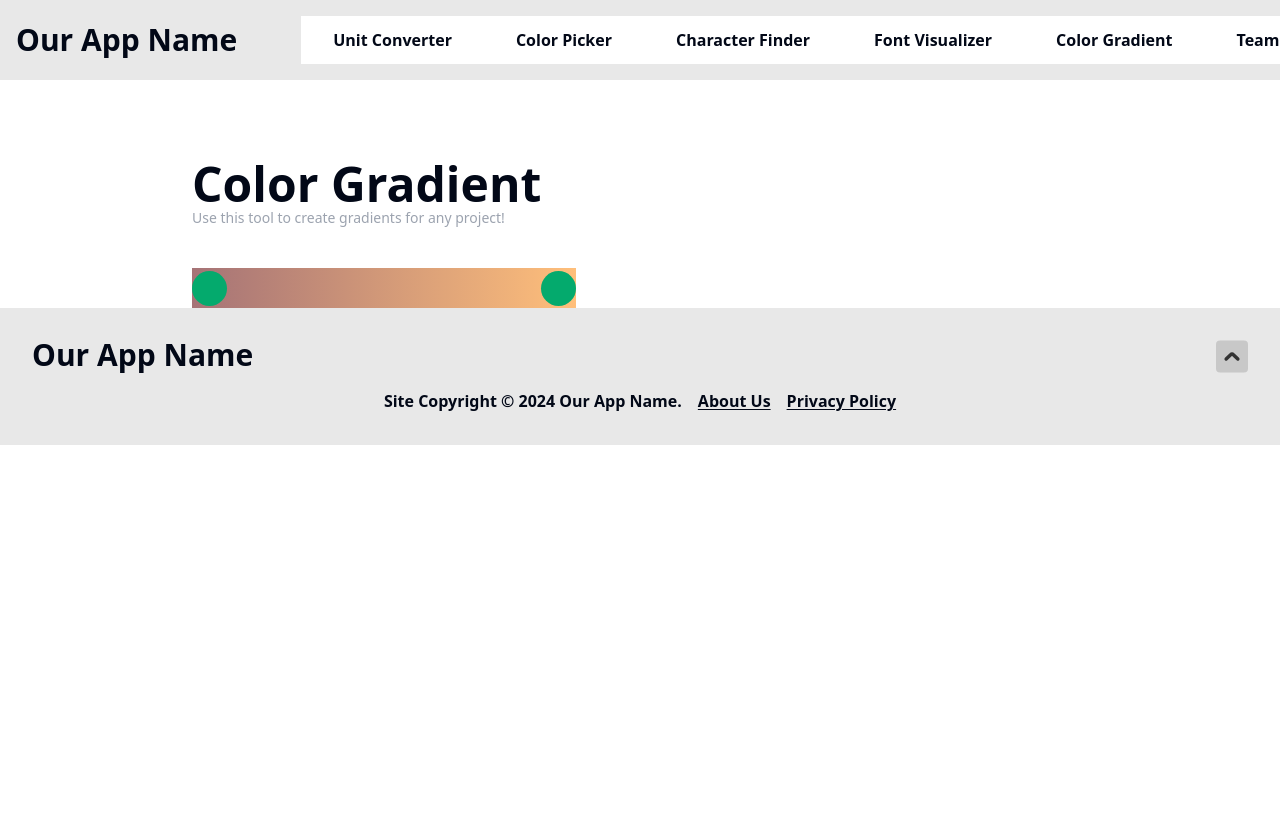
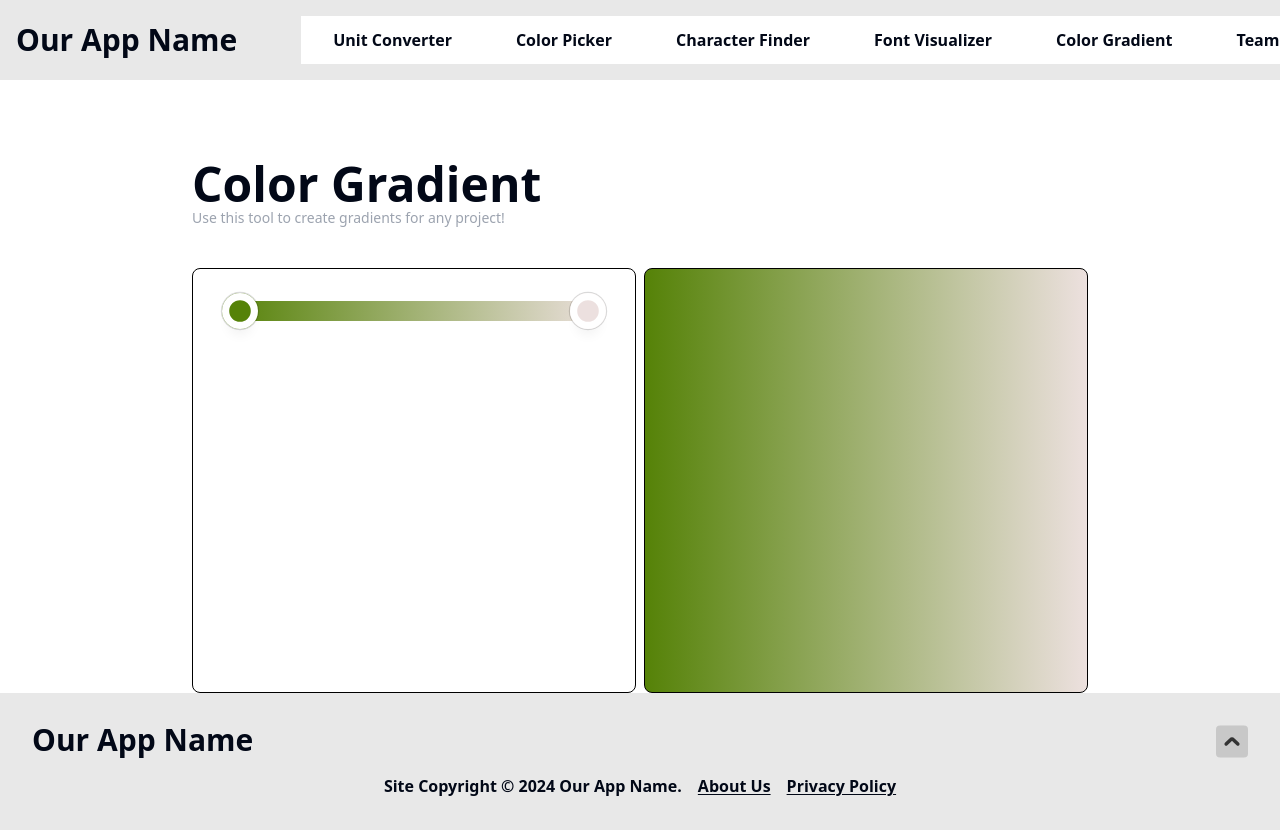
Before and after one commit to chingu-voyages/devex.tools, a React (Vite) app in the folder fetools-app/: page /color-gradient in a window 1280 px wide. Shown: the top 830 px of the page. Before the commit the page ends 800 px from the top, so only its background shows below. Built offline with nearby package versions, Linux system fonts and the light colour scheme.

Commit message:
First functional demo of color gradient
there's still a lot of clean up to do, but the main thing is working I guess haha

```diff
--- a/fetools-app/src/components/ColorGradientSlider.jsx
+++ b/fetools-app/src/components/ColorGradientSlider.jsx
@@ -1,21 +1,93 @@
-export default function ColorGradientSlider({addKnob}){
+import { useState } from "react"
+import tinycolor from "tinycolor2";
+
+const colors = [
+    getRandomColor(), getRandomColor()
+]
+
+export default function ColorGradientSlider(){
+
+    const colorStyles = getCSSRules(':root')
+
+    const [,setActiveKnob] = useState(false)
+    const [knobsNumber, setKnobsNumber] = useState(2)
+
+    updateCSSValues('--color1', colors[0])
+    updateCSSValues('--color2', colors[1])
 
     return(
-    <>
-        <div className="wrap flex flex-col relative overflow-hidden w-96 h-10 justify-center">
-            <label className="flex-1 w-full h-min relative">
-                <input id='thumb' className="slider" type="range" min='0' max='100' step='0.5' defaultValue='100' onChange={handleOnChange}></input>
-            </label>
-            <label className="flex-1 w-full absolute">
-                <input id='thumb' className="slider absolute" type="range" min='0' max='100'step='0.5' defaultValue='0' onChange={handleOnChange}></input>
-            </label>
+    <div id="slider-container" className="flex flex-col flex-1 p-8 rounded-md ">
+        <div
+        className="wrap gradient flex flex-col relative w-full h-5 justify-center">
+                <label
+                className="flex-1 w-full h-max absolute">
+                        <input data-color={colors[0]} id="thumb" type="range" min='0' max='100' step='1' defaultValue='0'
+                        onChange={handleOnChange}
+                        onFocus={handleOnFocus}
+                        className="slider absolute"
+                        style={{background: 'red'}}></input>
+                </label>
+                <label
+                className="flex-1 w-full h-max absolute">
+                    <input data-color={colors[1]} id="thumb" type="range" min='0' max='100' step='1' defaultValue='100'
+                    onChange={handleOnChange}
+                    onFocus={handleOnFocus}
+                    className="slider absolute"></input>
+                </label>
         </div>
-    </>
+    </div>
     )
 
-    function handleOnChange(evt){
-        console.log(evt.target.value)
+    function getCSSRules(CSSRule){
+        const styleSheet = document.styleSheets[1].cssRules
+        for(let CSSStyle of styleSheet){
+            if(CSSStyle.selectorText===CSSRule){
+                return CSSStyle
+            }
+        }
     }
 
+    function handleOnChange(evt){
+
+        const currentThumbElement = evt.target;
+        const currentThumbColor = currentThumbElement.getAttribute('data-color')
+
+        if(currentThumbColor === colorStyles.style.getPropertyValue('--color1')){
+            updateCSSValues('--percentage1', `${currentThumbElement.value}%`)
+        } else{
+            updateCSSValues('--percentage2', `${currentThumbElement.value}%`)
+        }
+    }
+
+    function handleOnFocus(evt){
+        const currentThumbElement = evt.target;
+
+        const ThumbElements = document.querySelectorAll('#thumb');
+
+        ThumbElements.forEach((thumb) =>{
+            thumb.activeHandle = false;
+
+            thumb.classList.remove('isActive', 'z-10')
+        })
+
+        currentThumbElement.classList.add('isActive', 'z-10')
+
+        handleActiveKnobState(currentThumbElement.activeHandle)
+    }
+
+    function handleActiveKnobState(){
+        setActiveKnob(true)
+    }
+
+    function updateCSSValues(cssVariable, newValue){
+        colorStyles.style.setProperty(cssVariable, newValue)
+    }
 
 }
+
+function getRandomColor(){
+    const hNum = (Math.random()*361).toFixed(0)
+    const sNum = (Math.random()*101).toFixed(0)
+    const lNum = (Math.random()*101).toFixed(0)
+    return (`hsla(${hNum}, ${sNum}%, ${lNum}%, 1)`)
+}
--- a/fetools-app/src/pages/ColorGradient.css
+++ b/fetools-app/src/pages/ColorGradient.css
@@ -1,5 +1,13 @@
+:root{
+    --color1: hsla(356, 22%, 55%, 1);
+    --color2: hsla(31, 100%, 74%, 1);
+    --percentage1: 0%;
+    --percentage2: 100%;
+}
+
 .wrap{
-    background: linear-gradient(90deg, hsla(356, 22%, 55%, 1) 0%, hsla(31, 100%, 74%, 1) 100%);;
+    display: relative;
+    z-index: 0;
 }
 
 .slider {
@@ -7,35 +15,53 @@
     appearance: none;
     width: 100%;
     height: 100%;
-    background: none;
     outline: none;
-    pointer-events: none;
+    z-index: 4;
+    cursor: copy;
 }
 
 .slider::-webkit-slider-thumb {
     -webkit-appearance: none;
     appearance: none;
-    width: 35px;
-    height: 35px;
+    width: 30px;
+    height: 30px;
     border-radius: 50%;
-    background: #04AA6D;
-    cursor: pointer;
+    cursor: -webkit-grab;
     pointer-events: auto;
+    transform: scale(1.2);
+    box-shadow: rgba(0, 0, 0, 0.15) 0 0 0 1px, rgba(0, 0, 0, 0.05) 0 10px 10px -5px, inset #fff 0 0 0 6px;
 }
 
-.slider::-moz-range-thumb {
-    width: 25px;
-    height: 25px;
+.wrap .isActive::-webkit-slider-thumb{
+    box-shadow: #0066ff 0 0 0 1px, rgba(0, 0, 0, 0.05) 0 10px 10px -5px, inset #fff 0 0 0 6px;
+    z-index: 10;
+}
+
+.slider::-moz-range-thumb{
+    width: 30px;
+    height: 30px;
     border-radius: 50%;
-    background: #04AA6D;
-    cursor: pointer;
+    cursor: -moz-grab;
     pointer-events: auto;
+    transform: scale(1.2);
 }
 
 
+.wrap .isActive::-moz-range-thumb{
+    box-shadow: #0066ff 0 0 0 1px, rgba(0, 0, 0, 0.05) 0 10px 10px -5px, inset #fff 0 0 0 6px;
+    z-index: 10;
+}
+
+.wrap label:nth-child(1) ::-webkit-slider-thumb {
+    background: var(--color1);
+}
+
+.wrap label:nth-child(2) ::-webkit-slider-thumb {
+    background: var(--color2);
+}
+
 .slider::-webkit-slider-runnable-track{
     background: none; /* get rid of white Chrome background */
-    color: #000;
     font: inherit; /* fix too small font-size in both Chrome & Firefox */
     margin: 0;
     pointer-events: none;
@@ -43,21 +69,23 @@
 
 .slider::-moz-range-track {
     background: none; /* get rid of white Chrome background */
-    color: #000;
     font: inherit; /* fix too small font-size in both Chrome & Firefox */
     margin: 0;
     pointer-events: none;
 }
 
+.gradient{
+    background: linear-gradient(90deg, var(--color1) var(--percentage1), var(--color2) var(--percentage2));
+}
 
-.gradient{
+.gradientCSS{
     background: hsla(356, 22%, 55%, 1);
 
     background: linear-gradient(90deg, hsla(356, 22%, 55%, 1) 0%, hsla(31, 100%, 74%, 1) 100%);
 
     background: -moz-linear-gradient(90deg, hsla(356, 22%, 55%, 1) 0%, hsla(31, 100%, 74%, 1) 100%);
 
-    background: -webkit-linear-gradient(90deg, hsla(356, 22%, 55%, 1) 0%, hsla(31, 100%, 74%, 1) 100%);
+    background: -webkit-linear-gradient(0deg, hsla(356, 22%, 55%, 1) 0%, hsla(31, 100%, 74%, 1) 100%);
 
     filter: progid: DXImageTransform.Microsoft.gradient( startColorstr="#A47275", endColorstr="#FFC07C", GradientType=1 );
 }
--- a/fetools-app/src/pages/ColorGradient.jsx
+++ b/fetools-app/src/pages/ColorGradient.jsx
@@ -1,3 +1,4 @@
+import { useRef } from "react";
 import tinycolor from "tinycolor2";
 
 import ColorGradientSlider from "../components/ColorGradientSlider";
@@ -8,10 +9,7 @@ import "./ColorGradient.css"
 
 export default function ColorGradient(){
 
-    var color = tinycolor("red");
-
-    console.log(color.toHex8String(), color.toHslString())
-
+    const showGradient = useRef()
 
     return(
     <>
@@ -19,16 +17,20 @@ export default function ColorGradient(){
             <ToolHeading title="Color Gradient" tagline="Use this tool to create gradients for any project!"></ToolHeading>
         </ToolHeaderSection>
 
-        <div className="flex mx-48">
-            <ColorGradientSlider/>
+        <div className="flex flex-1 lg:mx-48 justify-between gap-x-2 h-[425px]">
+            <div
+            className="flex-1 w-full rounded-lg border border-black">
+                <ColorGradientSlider/>
+            </div>
+            <div ref={showGradient} id="show-gradient"
+            className="gradient flex-1 rounded-lg border border-black">
+            </div>
+
         </div>
-
     </>
     )
 
-    function lockTracks(){
-        const tracks = document.querySelectorAll('#track')
-
-        console.log(tracks)
+    function updateShowGradient(){
+        showGradient.current
     }
 }
```
